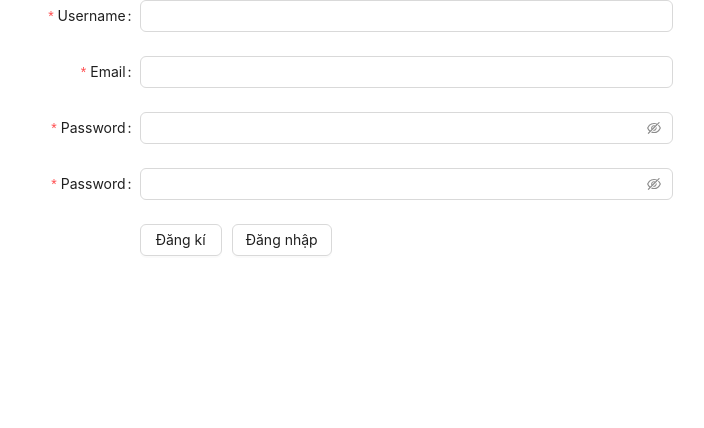
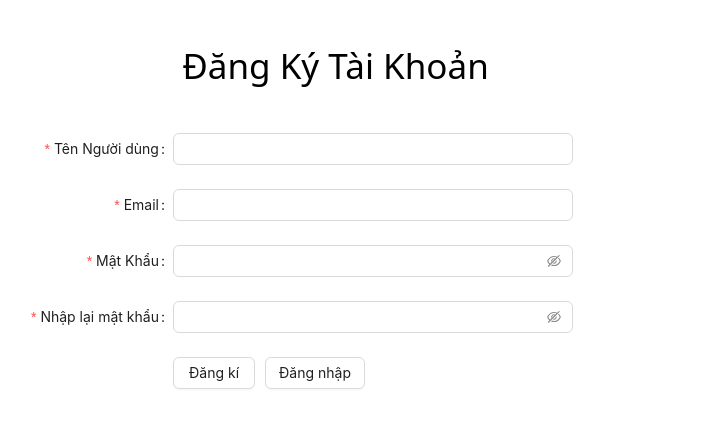
Before and after one commit to LuuSohn/FE_Shopxedap, a React (Vite) app: page /signup in a window 1280 px wide. Shown: the top 428 px of the page, without its empty margins (367-1071 px from the left). Built offline with nearby package versions, Linux system fonts and the light colour scheme; no server answers.

Commit message:
[FE] Fix update products, category

```diff
--- a/src/pages/user/signin.tsx
+++ b/src/pages/user/signin.tsx
@@ -34,6 +34,17 @@ const Signin = () => {
   };
 
   return (
+    <div className="" style={{ marginTop: "40px" }}>
+      <h1
+        style={{
+          textAlign: "center",
+          marginBottom: "40px",
+          fontSize: "35px",
+          marginLeft: "125px",
+        }}
+      >
+        Đăng Nhập
+      </h1>
       <Form
         //   form={form}
         name="basic"
@@ -46,17 +57,17 @@ const Signin = () => {
         autoComplete="off"
       >
         <Form.Item
-        label="Username"
+          label="Email"
           name="email"
-        rules={[{ required: true, message: "Please input your username!" }]}
+          rules={[{ required: true, message: "Vui lòng nhập Email!" }]}
         >
           <Input />
         </Form.Item>
 
         <Form.Item
-        label="Password"
+          label="Mật Khẩu"
           name="password"
-        rules={[{ required: true, message: "Please input your password!" }]}
+          rules={[{ required: true, message: "Vui lòng nhập mật khẩu!" }]}
         >
           <Input.Password />
         </Form.Item>
@@ -68,6 +79,7 @@ const Signin = () => {
           </Button>
         </Form.Item>
       </Form>
+    </div>
   );
 };
 
--- a/src/pages/user/signup.tsx
+++ b/src/pages/user/signup.tsx
@@ -23,43 +23,51 @@ const Signup = () => {
   };
 
   return (
-    <div>
+    <div className="" style={{ marginTop: "40px" }}>
+      <h1
+        style={{
+          textAlign: "center",
+          marginBottom: "40px",
+          fontSize: "35px",
+          marginLeft: "125px",
+        }}
+      >
+        Đăng Ký Tài Khoản
+      </h1>
       <Form
         name="basic"
         labelCol={{ span: 8 }}
         wrapperCol={{ span: 16 }}
-        style={{ maxWidth: 800, margin: "0 auto" }}
+        style={{ maxWidth: 600, margin: "0 auto" }}
         initialValues={{ remember: true }}
         onFinish={onFinish}
         autoComplete="off"
       >
         <Form.Item
-          label="Username"
+          label="Tên Người dùng"
           name="name"
-          rules={[{ required: true, message: "Please input your username!" }]}
+          rules={[{ required: true, message: "Vui lòng nhập Tên người dùng!" }]}
         >
           <Input />
         </Form.Item>
         <Form.Item
-          name="email"
+          name="Email"
           label="Email"
-          rules={[{ required: true, message: "Please input your Email!" }]}
+          rules={[{ required: true, message: "Vui lòng nhập Email!" }]}
         >
           <Input />
         </Form.Item>
         <Form.Item
-          label="Password"
+          label="Mật Khẩu"
           name="password"
-          rules={[{ required: true, message: "Please input your password!" }]}
+          rules={[{ required: true, message: "Vui lòng nhập mật khẩu!" }]}
         >
           <Input.Password />
         </Form.Item>
         <Form.Item
-          label="Password"
+          label="Nhập lại mật khẩu"
           name="confirmPassword"
-          rules={[
-            { required: true, message: "Please input your confirmPassword!" },
-          ]}
+          rules={[{ required: true, message: "Vui lòng nhập lại mật khẩu!" }]}
         >
           <Input.Password />
         </Form.Item>
```
Lines whose indentation alone changed are shown as unchanged.
